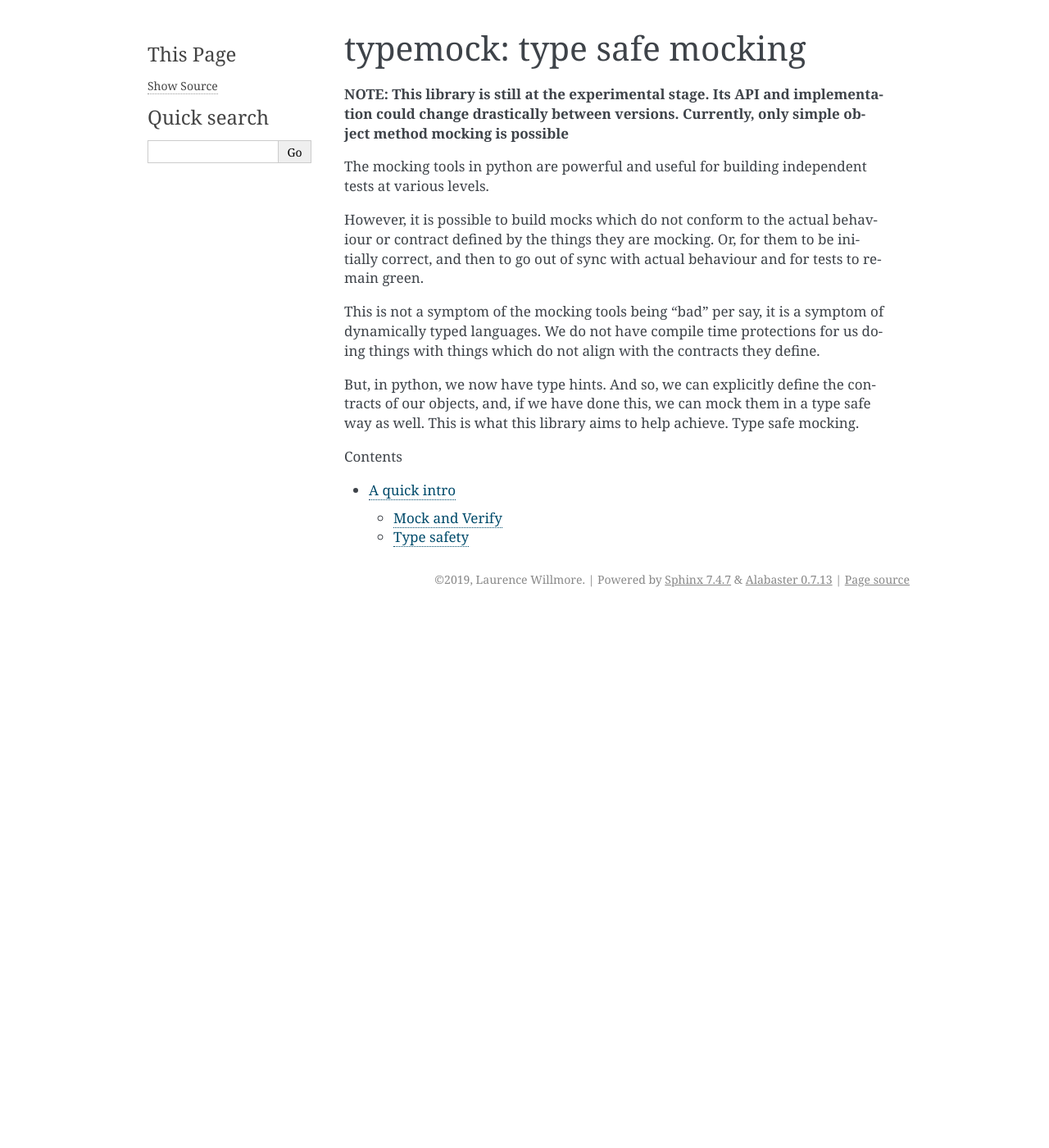
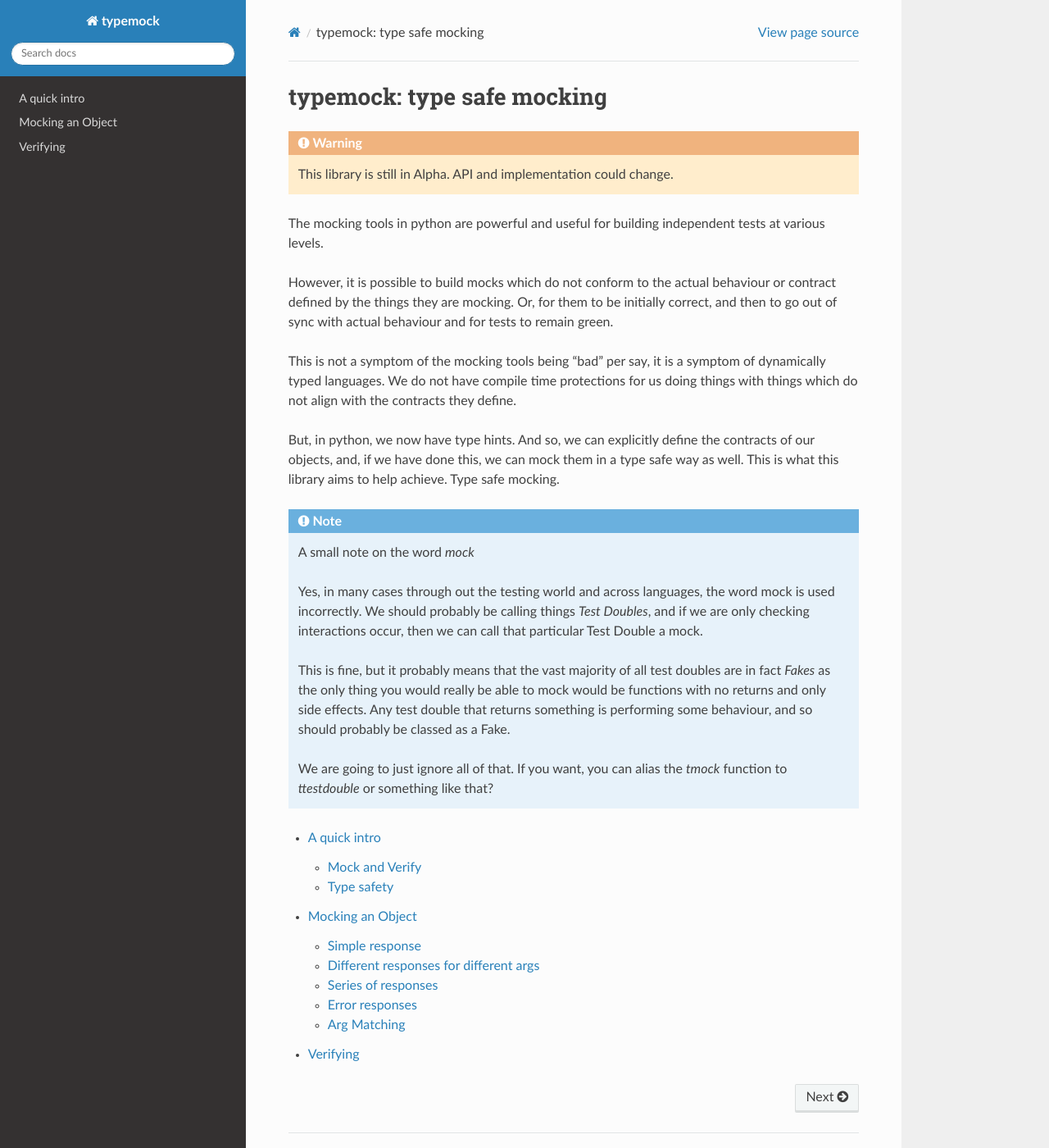
Before and after one commit to lgwillmore/typemock, a Sphinx documentation site: the page built from docs/source/index.rst, in a window 1280 px wide and 1400 px high. Shown: the whole window at 82% size. Built offline with Sphinx 7.4.7 and the Read the Docs theme 2.0.0, drawn with Linux system fonts in a browser that asks for light colours; some of the changed text lies outside the part shown.

Commit message:
More documentation

```diff
--- a/docs/source/conf.py
+++ b/docs/source/conf.py
@@ -49,9 +49,25 @@ exclude_patterns = []
 # The theme to use for HTML and HTML Help pages.  See the documentation for
 # a list of builtin themes.
 #
-html_theme = 'alabaster'
+html_theme = 'sphinx_rtd_theme'
 
 # Add any paths that contain custom static files (such as style sheets) here,
 # relative to this directory. They are copied after the builtin static files,
 # so a file named "default.css" will overwrite the builtin "default.css".
 html_static_path = ['_static']
+
+tml_theme_options = {
+    'canonical_url': '',
+    'logo_only': False,
+    'display_version': True,
+    'prev_next_buttons_location': 'bottom',
+    'style_external_links': False,
+    'vcs_pageview_mode': '',
+    'style_nav_header_background': 'white',
+    # Toc options
+    'collapse_navigation': True,
+    'sticky_navigation': True,
+    'navigation_depth': 3,
+    'includehidden': True,
+    'titles_only': False
+}
--- a/docs/source/index.rst
+++ b/docs/source/index.rst
@@ -6,7 +6,9 @@
 typemock: type safe mocking
 ===========================
 
-**NOTE: This library is still at the experimental stage. Its API and implementation could change drastically between versions. Currently, only simple object method mocking is possible**
+.. warning::
+
+   This library is still in Alpha. API and implementation could change.
 
 The mocking tools in python are powerful and useful for building independent tests at various levels.
 
@@ -17,8 +19,17 @@ This is not a symptom of the mocking tools being "bad" per say, it is a symptom
 But, in python, we now have type hints. And so, we can explicitly define the contracts of our objects, and, if we have done this, we can mock them in a type safe way as well. This is what this library aims to help achieve. Type safe mocking.
 
 
+.. note:: A small note on the word `mock`
+
+   Yes, in many cases through out the testing world and across languages, the word mock is used incorrectly. We should probably be calling things `Test Doubles`, and if we are only checking interactions occur, then we can call that particular Test Double a mock.
+
+   This is fine, but it probably means that the vast majority of all test doubles are in fact `Fakes` as the only thing you would really be able to mock would be functions with no returns and only side effects. Any test double that returns something is performing some behaviour, and so should probably be classed as a Fake.
+
+   We are going to just ignore all of that. If you want, you can alias the `tmock` function to `ttestdouble` or something like that?
+
 .. toctree::
    :maxdepth: 2
-   :caption: Contents
 
    quick_intro
+   mocking_objects
+   verifying
--- /dev/null
+++ b/docs/source/mocking_objects.rst
@@ -0,0 +1,114 @@
+Mocking an Object
+=================
+
+The `DSL` for defining and using **typemock** takes much of its inspiration from the mocking libraries of statically typed languages.
+This may change... but it we think it provides a clear way of expressing what it is we are mocking.
+
+First, let us define a class that we wish to mock.
+
+.. code-block:: python
+
+    class MyThing:
+
+        def return_a_str(self) -> str:
+            pass
+
+        def convert_int_to_str(self, number: int) -> str:
+            pass
+
+        def concat(self, prefix: str, number: int) -> str:
+            pass
+
+        def do_something_with_side_effects(self) -> None:
+            pass
+
+To mock a class, we use the `tmock` function. This returns a mock instance of the provided class type. This is actually a context manager, and you need to open the context to specify any behaviour.
+
+.. note::
+    You must specify the behaviour of any method that your test is going to interact with. Interacting with a method with no specified behaviour results in an error.
+
+Let us mock our class and define some behaviour.
+
+Simple response
+---------------
+
+.. code-block:: python
+
+    expected_result = "a string"
+
+    with tmock(MyThing) as my_thing_mock:
+        when(my_thing_mock.return_a_str()).then_return(expected_result)
+
+    actual = my_thing_mock.return_a_str()
+
+    assert expected_result = actual
+
+We also let the context of the mock close before we interacted with it, and it returned the response we had defined.
+
+Different responses for different args
+--------------------------------------
+
+We can also specify different responses for different sets of method arguments as follows.
+
+.. code-block:: python
+
+    result_1 = "first result"
+    result_2 = "second result"
+
+    with tmock(MyThing) as my_thing_mock:
+        when(my_thing_mock.convert_int_to_str(1)).then_return(result_1)
+        when(my_thing_mock.convert_int_to_str(2)).then_return(result_2)
+
+    assert result_1 = my_thing_mock.convert_int_to_str(1)
+    assert result_2 = my_thing_mock.convert_int_to_str(2)
+
+
+Series of responses
+-------------------
+
+We can specify a series of responses for successive calls to a method with the same matching args.
+
+.. code-block:: python
+
+    responses = [
+        "first result"
+        "second result"
+    ]
+
+    with tmock(MyThing) as my_thing_mock:
+        when(my_thing_mock.convert_int_to_str(1)).then_return_many(responses)
+
+
+    for response in responses:
+        assert response = my_thing_mock.convert_int_to_str(1)
+
+
+By default, if we interact with the method more than the specified series, we will get an error. But you can set this to looping with the `loop` parameter for `then_return_many` responder.
+
+Error responses
+---------------
+
+We can also make our mock raise an Exception.
+
+.. code-block:: python
+
+    with tmock(MyThing) as my_thing_mock:
+        when(my_thing_mock.return_a_str()).then_raise(IOError)
+
+    my_thing_mock.return_a_str()  # <- Error raised here.
+
+Arg Matching
+------------
+
+Sometimes we want to be more general in the arguments needed to trigger a response. There is currently only the `match.anything()` matcher.
+
+
+.. code-block:: python
+
+    with tmock(MyThing) as my_thing_mock:
+        when(my_thing_mock.convert_int_to_str(match.anything())).then_return("hello")
+
+    assert "hello" = my_thing_mock.convert_int_to_str(1)
+    assert "hello" = my_thing_mock.convert_int_to_str(2)
+
+Despite using this very broad matcher, any interactions with the mock will throw errors if they receive incorrectly typed args in their interactions.
--- /dev/null
+++ b/docs/source/verifying.rst
@@ -0,0 +1,2 @@
+Verifying
+=========
```
Also changed, not shown: README.md (+1 -1 lines), 3 other files.
